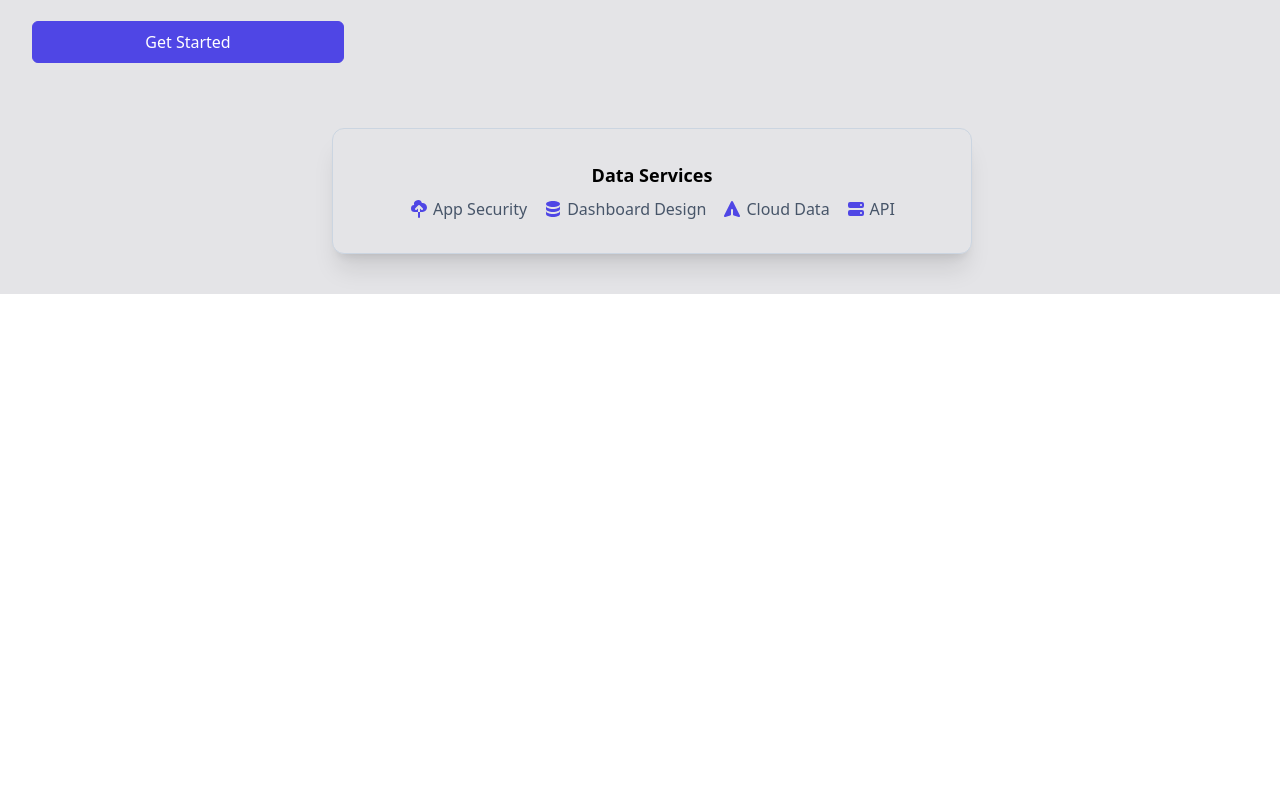
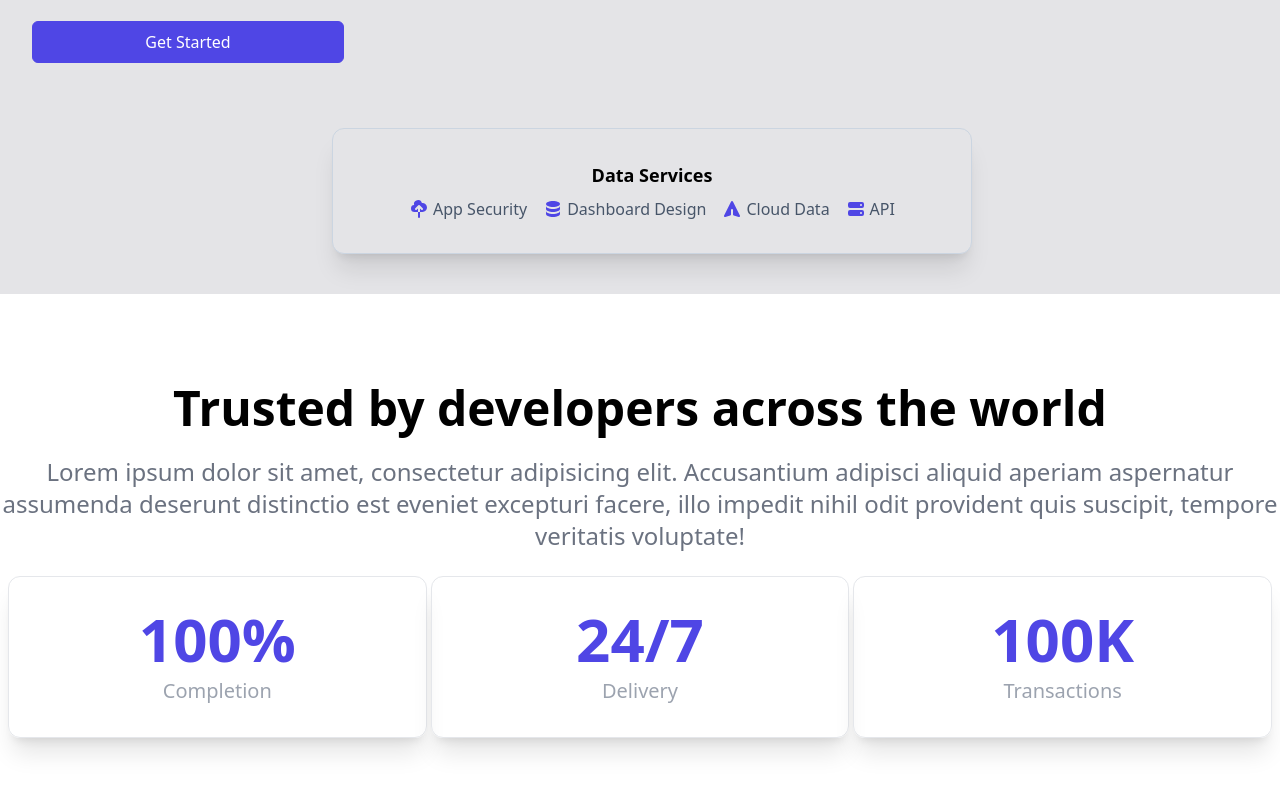
Before and after one commit to HermesZum/React-Tailwind-Cloud-Management, a React (Create React App) app in the folder cloud-management/: page / in a window 1280 px wide. Shown: the part 506-1298 px from the top of the page. Before the commit the page ends 800 px from the top, so only its background shows below. Built offline with nearby package versions, Linux system fonts and the light colour scheme; the HTML template or start-up script is replaced by a standard one.

Commit message:
The About component has been created.

```diff
--- a/cloud-management/src/App.js
+++ b/cloud-management/src/App.js
@@ -1,11 +1,13 @@
 import Navbar from "./components/Navbar";
 import Hero from "./components/Hero";
+import About from "./components/About";
 
 function App() {
   return (
       <>
           <Navbar/>
           <Hero/>
+          <About/>
       </>
   );
 }
--- /dev/null
+++ b/cloud-management/src/components/About.jsx
@@ -0,0 +1,33 @@
+import React from 'react';
+
+const About = () => {
+    return (
+        <section className={'aboutSection'}>
+            <div className={'aboutContainer'}>
+                <div className={'aboutBody'}>
+                    <h2>Trusted by developers across the world</h2>
+                    <p>Lorem ipsum dolor sit amet, consectetur adipisicing elit.
+                        Accusantium adipisci aliquid aperiam aspernatur assumenda deserunt distinctio est eveniet excepturi
+                        facere, illo impedit nihil odit provident quis suscipit, tempore veritatis voluptate!
+                    </p>
+                </div>
+                <div className={'aboutCards'}>
+                    <div className={'aboutCard'}>
+                        <h4>100%</h4>
+                        <p>Completion</p>
+                    </div>
+                    <div className={'aboutCard'}>
+                        <h4>24/7</h4>
+                        <p>Delivery</p>
+                    </div>
+                    <div className={'aboutCard'}>
+                        <h4>100K</h4>
+                        <p>Transactions</p>
+                    </div>
+                </div>
+            </div>
+        </section>
+    );
+};
+
+export default About;
--- a/cloud-management/src/index.css
+++ b/cloud-management/src/index.css
@@ -1,10 +1,6 @@
 @tailwind base;
 @tailwind components;
 @tailwind utilities;
-
-html {
-    overflow: hidden;
-}
 
 h3 {
     @apply text-lg font-bold;
@@ -25,7 +21,7 @@ button {
 }
 
 section {
-    @apply w-full h-screen;
+    @apply w-full;
 }
 
 .icon {
@@ -69,7 +65,7 @@ section {
 }
 
 .heroSection {
-    @apply relative flex flex-col justify-between bg-zinc-200;
+    @apply relative flex flex-col h-screen justify-between bg-zinc-200;
 }
 
 .heroContainer {
@@ -109,3 +105,39 @@ section {
 .heroServicesItems p {
     @apply flex text-slate-600;
 }
+
+.aboutSection {
+    @apply my-[7%];
+}
+
+.aboutContainer {
+    @apply max-w-screen-xl mx-auto;
+}
+
+.aboutBody {
+    @apply text-center;
+}
+
+.aboutBody h2 {
+    @apply text-5xl font-bold;
+}
+
+.aboutBody p {
+    @apply text-2xl py-6 text-gray-500;
+}
+
+.aboutCards {
+    @apply grid md:grid-cols-3 gap-1 px-2 text-center;
+}
+
+.aboutCard {
+    @apply border py-8 rounded-xl shadow-xl;
+}
+
+.aboutCard h4 {
+    @apply text-6xl font-bold text-indigo-600;
+}
+
+.aboutCard p {
+    @apply text-xl text-gray-400 mt-2;
+}
```
